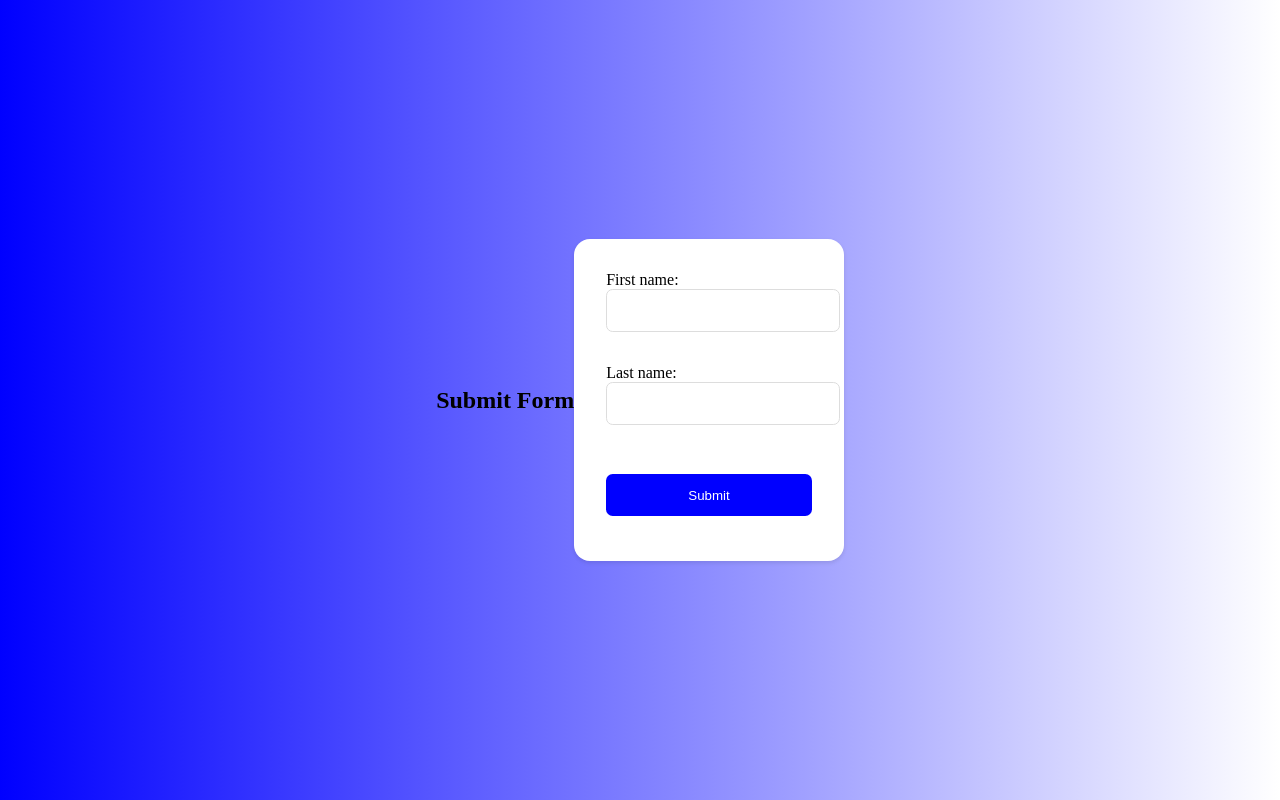
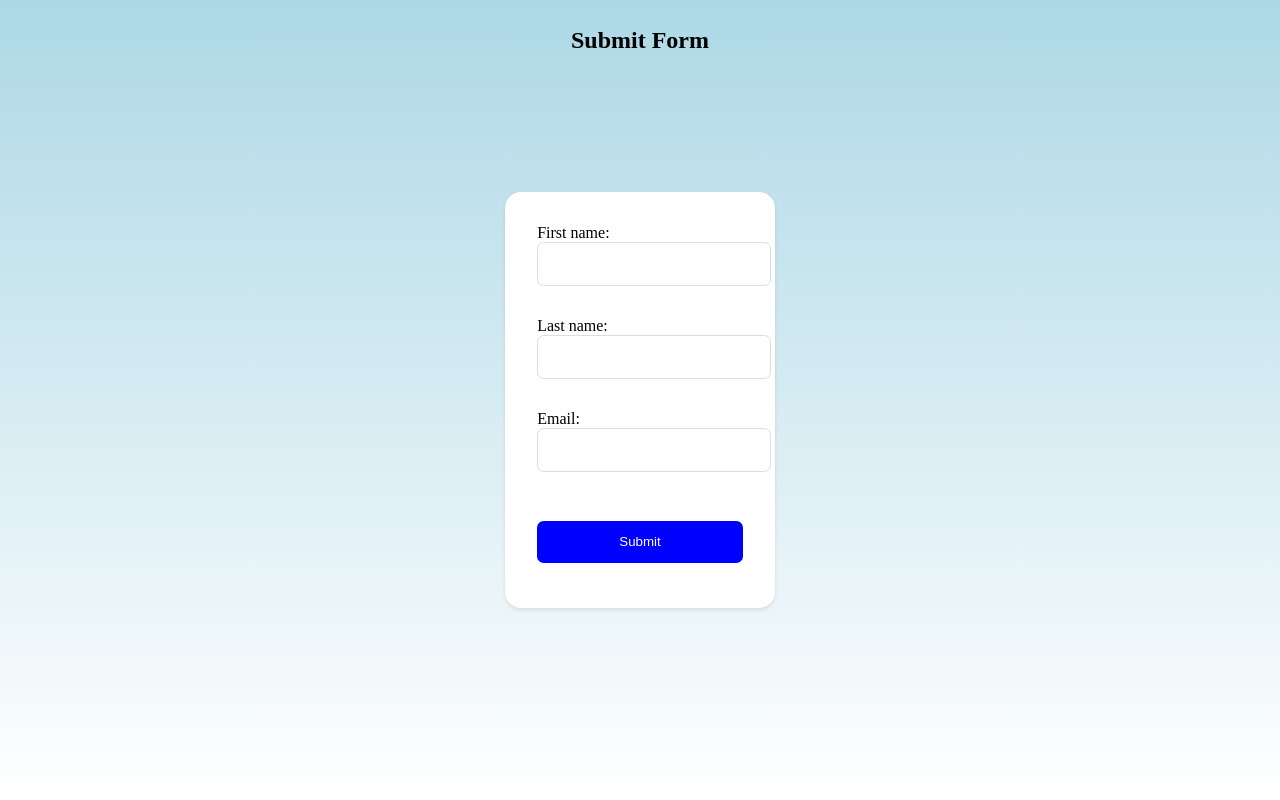
Before and after one commit to kalyannaga1/websiteformsubmissionflask, a Flask app: page / in a window 1280 px wide. Run offline with Flask 3, Linux system fonts and the light colour scheme.

Commit message:
change the app to take lname and form to email

```diff
--- a/app.py
+++ b/app.py
@@ -11,15 +11,17 @@ class User(db.Model):
     __tablename__ = "Users"
 
     fName = db.Column(db.String, primary_key=True)
+    lName = db.Column(db.String)  # Added this line
     email = db.Column(db.String)
 
 @app.route('/', methods=['GET', 'POST'])
 def form_submit():
     if request.method == 'POST':
         fName = request.form.get('fname')
+        lName = request.form.get('lname')  # Added this line
         email = request.form.get('email')
 
-        user = User(fName=fName, email=email)
+        user = User(fName=fName, lName=lName, email=email)  # Added lName in this line
         db.session.add(user)
         db.session.commit()
 
--- a/templates/submitform.html
+++ b/templates/submitform.html
@@ -6,10 +6,16 @@
             height: 100vh;
             margin: 0;
             background-size: cover;
-            background-image: linear-gradient(to right, blue, white);
+            background-image: linear-gradient(to bottom, lightblue, white);
             display: flex;
             align-items: center;
             justify-content: center;
+        }
+        h2 {
+            position: fixed;
+            top: 20px;  /* adjust this as per your requirement */
+            left: 50%;  /* adjust this as per your requirement */
+            transform: translate(-50%, -50%);
         }
 
         form {
@@ -48,7 +54,9 @@
   <label for="fname">First name:</label><br>
   <input type="text" id="fname" name="fname"><br>
   <label for="lname">Last name:</label><br>
-  <input type="text" id="lname" name="lname"><br><br>
+  <input type="text" id="lname" name="lname"><br>
+  <label for="email">Email:</label><br>  <!-- Added this line -->
+  <input type="text" id="email" name="email"><br><br>  <!-- Added this line -->
   <input type="submit" value="Submit">
 </form>
 
```
